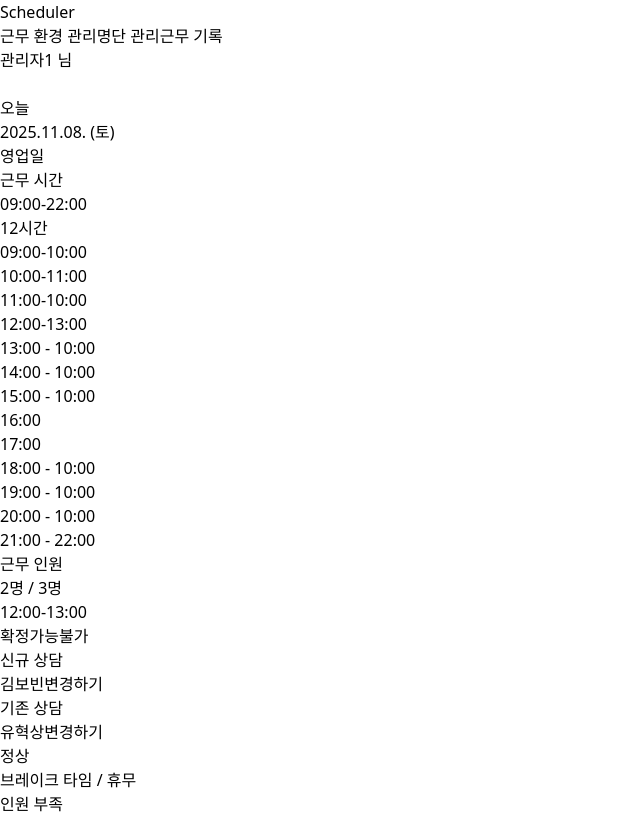
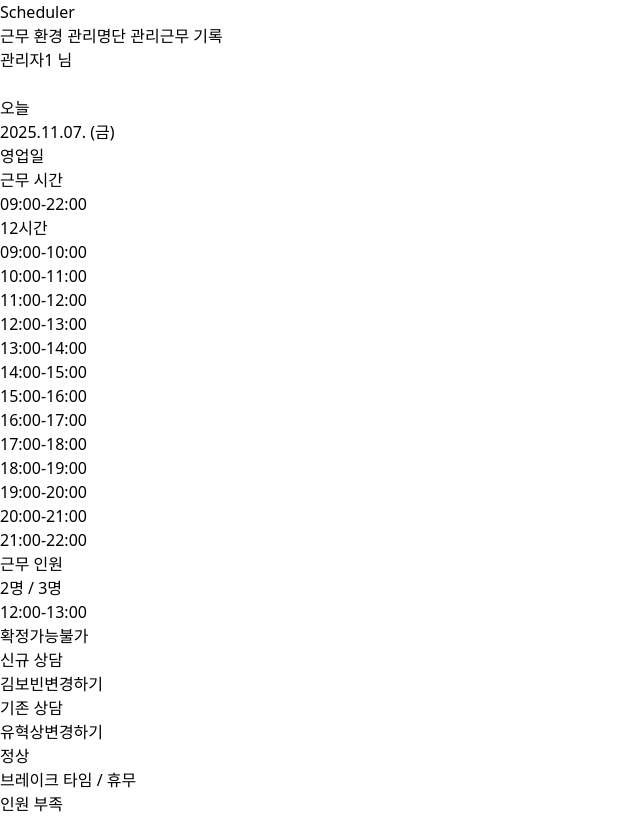
Before and after one commit to channel-hackathon-2025-ensharp/front, a Next.js app: page /admin in a window 1280 px wide. Shown: the whole page, without its empty margins (0-640 px from the left). Built offline with nearby package versions, Linux system fonts and the light colour scheme.

Commit message:
chore: "중복 코드 제거 및 리팩토링"

```diff
--- a/src/components/admin/DateCard.js
+++ b/src/components/admin/DateCard.js
@@ -1,9 +1,11 @@
 import { useState } from "react";
 import { ChevronRightIcon } from "@heroicons/react/24/outline";
 import CalendarModal from "../common/CalendarModal";
+import { formatDateWithDay } from "../../utils/date";
+import useModal from "../../hooks/useModal";
 
 export default function DateCard({ date, dayOfWeek, isBusinessDay = true, onDateChange }) {
-  const [isModalOpen, setIsModalOpen] = useState(false);
+  const { isOpen: isModalOpen, open: openModal, close: closeModal } = useModal();
   const [selectedDate, setSelectedDate] = useState(new Date());
 
   const handleDateSelect = (newDate) => {
@@ -18,7 +20,7 @@ export default function DateCard({ date, dayOfWeek, isBusinessDay = true, onDate
       <div className="bg-white rounded-3xl p-6 shadow-sm border border-gray-100 relative">
         {/* 우측 상단 화살표 아이콘 */}
         <button
-          onClick={() => setIsModalOpen(true)}
+          onClick={openModal}
           className="absolute top-6 right-6 text-gray-400 hover:text-gray-600"
         >
           <ChevronRightIcon className="w-5 h-5" />
@@ -27,7 +29,7 @@ export default function DateCard({ date, dayOfWeek, isBusinessDay = true, onDate
         <div className="text-sm text-gray-500 mb-2">오늘</div>
         <div className="flex items-center justify-between pr-8">
           <div className="text-gray-600">
-            {date} ({dayOfWeek})
+            {formatDateWithDay(selectedDate)}
           </div>
           <div className="text-3xl font-bold text-blue-600">
             {isBusinessDay ? "영업일" : "휴무일"}
@@ -37,17 +39,17 @@ export default function DateCard({ date, dayOfWeek, isBusinessDay = true, onDate
 
       <CalendarModal
         isOpen={isModalOpen}
-        onClose={() => setIsModalOpen(false)}
+        onClose={closeModal}
         selectedDate={selectedDate}
         onDateSelect={handleDateSelect}
         highlightedDates={[
-          new Date(2025, 10, 1), // 11월 1일 (월은 0부터 시작)
+          new Date(2025, 10, 1),
           new Date(2025, 10, 3),
           new Date(2025, 10, 4),
           new Date(2025, 10, 5),
           new Date(2025, 10, 6),
           new Date(2025, 10, 7),
-          new Date(2025, 10, 8), // 11월 8일 추가
+          new Date(2025, 10, 8),
           new Date(2025, 10, 10),
           new Date(2025, 10, 11),
           new Date(2025, 10, 12),
--- a/src/components/admin/StaffPanel.js
+++ b/src/components/admin/StaffPanel.js
@@ -1,5 +1,6 @@
 import { useState } from "react";
 import ConfirmModal from "../common/ConfirmModal";
+import useModal from "../../hooks/useModal";
 
 export default function StaffPanel({
   currentStaff,
@@ -8,12 +9,10 @@ export default function StaffPanel({
   staffList,
 }) {
   const [activeTab, setActiveTab] = useState("confirmed");
-  const [isModalOpen, setIsModalOpen] = useState(false);
-  const [selectedStaff, setSelectedStaff] = useState(null);
+  const { isOpen: isModalOpen, open: openModal, close: closeModal, data: selectedStaff } = useModal();
 
   const handleChangeClick = (person) => {
-    setSelectedStaff(person);
-    setIsModalOpen(true);
+    openModal(person);
   };
 
   const handleConfirm = () => {
@@ -109,7 +108,7 @@ export default function StaffPanel({
       {selectedStaff && (
         <ConfirmModal
           isOpen={isModalOpen}
-          onClose={() => setIsModalOpen(false)}
+          onClose={closeModal}
           onConfirm={handleConfirm}
           title={`${selectedStaff.name} 직원을\n다음 근무 일정에서 제외합니다.`}
           content={[
--- a/src/pages/admin/index.js
+++ b/src/pages/admin/index.js
@@ -5,21 +5,21 @@ import StaffPanel from "../../components/admin/StaffPanel";
 import Legend from "../../components/common/Legend";
 
 export default function AdminHome() {
-  // 시간대별 데이터 (09:00-22:00, 1시간 단위)
+  // 시간대별 데이터 (09:00-22:00, 1시간 단위, 올바른 형식)
   const timeSlots = [
     { time: "09:00-10:00", status: "normal" },
     { time: "10:00-11:00", status: "normal" },
-    { time: "11:00-10:00", status: "normal" },
+    { time: "11:00-12:00", status: "normal" },
     { time: "12:00-13:00", status: "shortage" }, // 인원 부족
-    { time: "13:00 - 10:00", status: "break" }, // 브레이크
-    { time: "14:00 - 10:00", status: "empty" },
-    { time: "15:00 - 10:00", status: "normal" },
-    { time: "16:00", status: "normal" },
-    { time: "17:00", status: "normal" },
-    { time: "18:00 - 10:00", status: "normal" },
-    { time: "19:00 - 10:00", status: "normal" },
-    { time: "20:00 - 10:00", status: "normal" },
-    { time: "21:00 - 22:00", status: "normal" },
+    { time: "13:00-14:00", status: "break" }, // 브레이크
+    { time: "14:00-15:00", status: "empty" },
+    { time: "15:00-16:00", status: "normal" },
+    { time: "16:00-17:00", status: "normal" },
+    { time: "17:00-18:00", status: "normal" },
+    { time: "18:00-19:00", status: "normal" },
+    { time: "19:00-20:00", status: "normal" },
+    { time: "20:00-21:00", status: "normal" },
+    { time: "21:00-22:00", status: "normal" },
   ];
 
   // 직원 목록
--- /dev/null
+++ b/src/utils/date.js
@@ -0,0 +1,36 @@
+// src/utils/date.js
+
+import { format } from "date-fns";
+import { ko } from "date-fns/locale";
+
+/**
+ * 날짜를 'YYYY.MM.DD.' 형식으로 반환
+ */
+export function formatDate(date) {
+  return format(date, "yyyy.MM.dd.", { locale: ko });
+}
+
+/**
+ * 날짜를 'YYYY.MM.DD (요일)' 형식으로 반환
+ */
+export function formatDateWithDay(date) {
+  const dayNames = ["일", "월", "화", "수", "목", "금", "토"];
+  const day = dayNames[date.getDay()];
+  return `${formatDate(date)} (${day})`;
+}
+
+/**
+ * 날짜를 'YYYY-MM-DD' 형식으로 반환 (API 등에서 사용)
+ */
+export function formatDateDash(date) {
+  return format(date, "yyyy-MM-dd", { locale: ko });
+}
+
+/**
+ * 시간대를 'HH:mm-HH:mm' 형식으로 반환
+ * @param {Date} start
+ * @param {Date} end
+ */
+export function formatTimeSlot(start, end) {
+  return `${format(start, "HH:mm")}-${format(end, "HH:mm")}`;
+}
```
